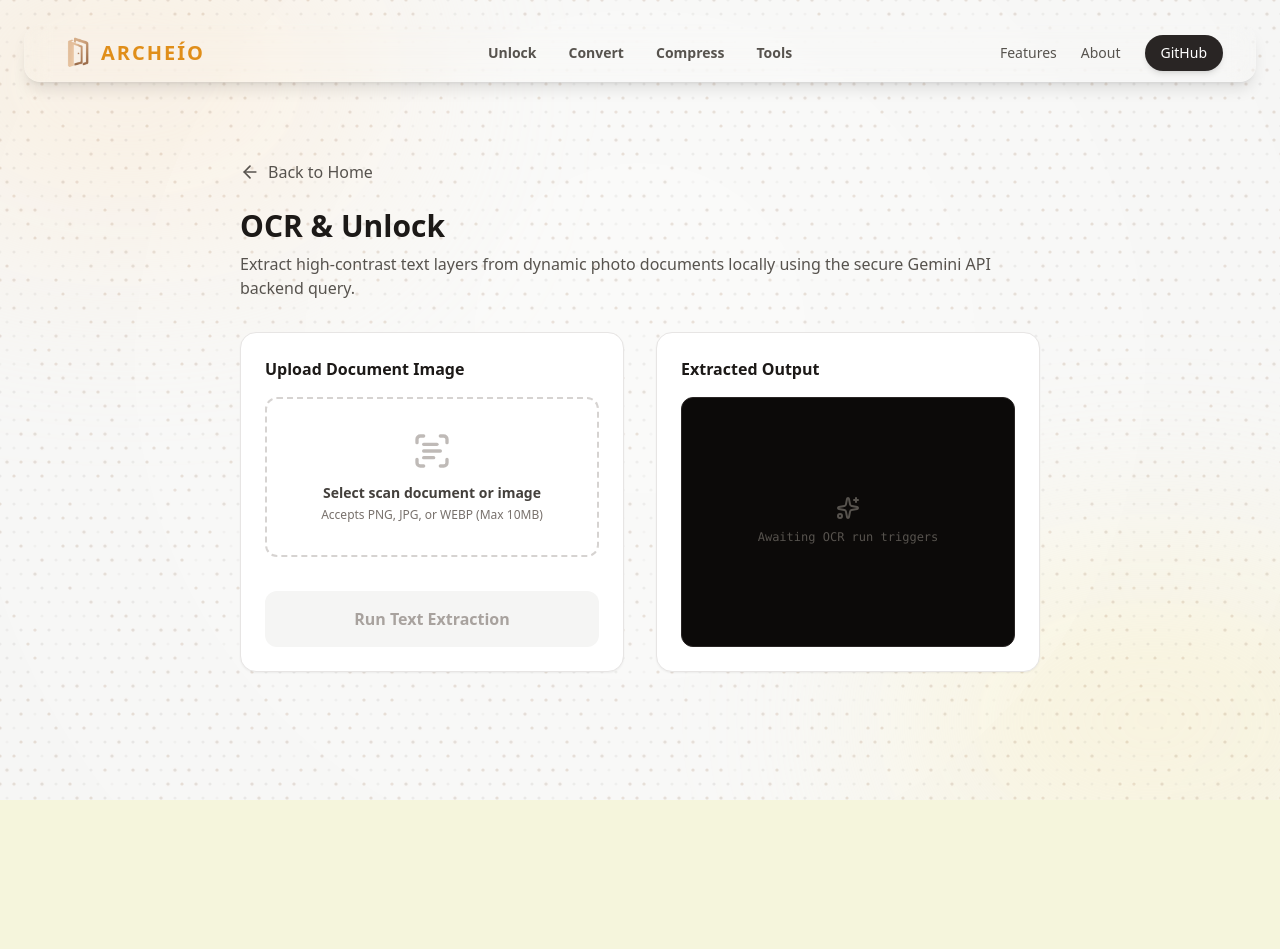
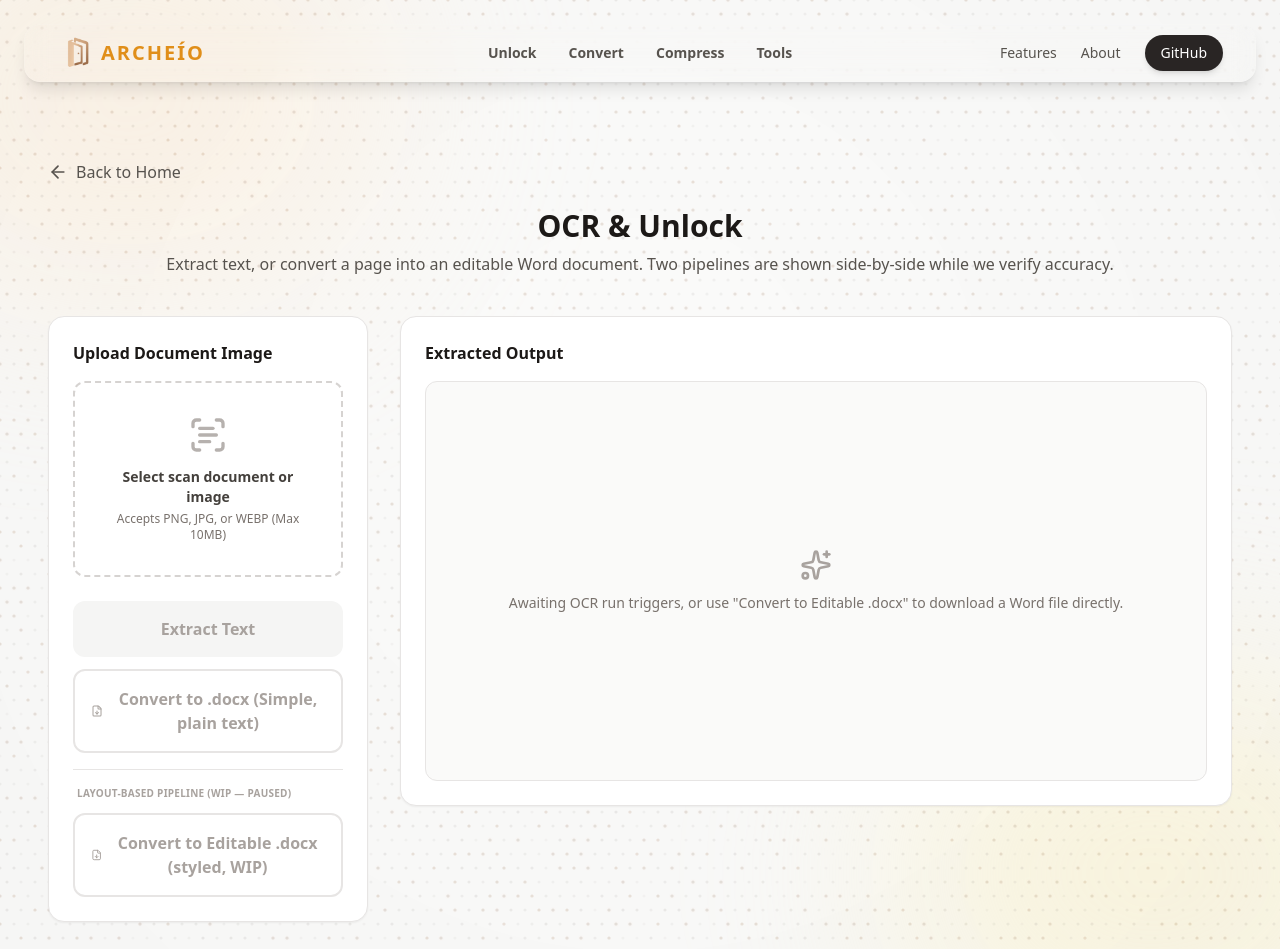
Before and after one commit to LimJiaTzer/Archeio, a React (Vite) app in the folder frontend/: page /ocr in a window 1280 px wide. Shown: the top 949 px of the page. Before the commit the page ends 800 px from the top, so only its background shows below. Built offline with nearby package versions, Linux system fonts and the light colour scheme; the HTML template or start-up script is replaced by a standard one; a web font is replaced by a local one; what @ffmpeg/ffmpeg would draw is missing.

Commit message:
Added CI testing for pdf editor. Added frontend base template for OCR

```diff
--- a/frontend/src/pages/Ocr.jsx
+++ b/frontend/src/pages/Ocr.jsx
@@ -1,12 +1,17 @@
 import React, { useState, useEffect } from 'react';
 import { Link } from 'react-router-dom';
-import { ArrowLeft, ScanText, Clipboard, Sparkles } from 'lucide-react';
+import { ArrowLeft, ScanText, Clipboard, Sparkles, FileDown } from 'lucide-react';
 import { getFileInfo } from '../lib/fileTypes'; // file types
 import Layout from '../components/Layout';
+import { API_URL } from '../config/api';
+
+
 export default function Ocr() {
   const [image, setImage] = useState(null);
   const [imagePreview, setImagePreview] = useState('');
-  const [loading, setLoading] = useState(false);
+  const [docxLoading, setDocxLoading] = useState(false);
+  const [simpleDocxLoading, setSimpleDocxLoading] = useState(false);
+  const [previewLoading, setPreviewLoading] = useState(false);
   const [text, setText] = useState('');
   const [error, setError] = useState('');
 
@@ -28,54 +33,114 @@ export default function Ocr() {
     }
   };
 
-  const runOcr = () => {
+  // New: full pipeline -> styled, editable .docx via the FastAPI backend.
+  // Sends the raw file (multipart), not base64 -- avoids the ~33% size
+  // bloat and matches how /convert/to-pdf already accepts files.
+  const runDocxConversion = async () => {
     if (!image) return;
-    setLoading(true);
+    setDocxLoading(true);
+    setError('');
+
+    try {
+      const formData = new FormData();
+      formData.append('file', image, image.name);
+
+      const response = await fetch(`${API_URL}/convert/image-to-docx`, {
+        method: 'POST',
+        body: formData,
+      });
+
+      if (!response.ok) {
+        const errData = await response.json().catch(() => ({}));
+        throw new Error(errData.detail || 'Document conversion failed.');
+      }
+
+      const blob = await response.blob();
+      const downloadUrl = URL.createObjectURL(blob);
+      const a = document.createElement('a');
+      a.href = downloadUrl;
+      const baseName = image.name.replace(/\.[^/.]+$/, '');
+      a.download = `${baseName}.docx`;
+      document.body.appendChild(a);
+      a.click();
+      a.remove();
+      URL.revokeObjectURL(downloadUrl);
+    } catch (err) {
+      console.error("Docx conversion failed:", err);
+      setError(err.message || "Network error: Failed to reach the document conversion API.");
+    } finally {
+      setDocxLoading(false);
+    }
+  };
+
+  // New: preview using the SIMPLIFIED pipeline (whole-page OCR, no
+  // layout model, no region cropping). This is the path we're now
+  // prioritizing while debugging ordering issues in the layout-based one.
+  const runOcrSimplePreview = async () => {
+    if (!image) return;
+    setPreviewLoading(true);
     setText('');
     setError('');
 
-    const reader = new FileReader();
-    reader.onload = async (e) => {
     try {
-        const fullBase64 = e.target?.result;
-        if (!fullBase64) {
-          throw new Error("Could not construct file buffer stream.");
-        }
+      const formData = new FormData();
+      formData.append('file', image, image.name);
 
-        const mimeType = image.type || 'image/jpeg';
-        const base64Data = fullBase64.split(',')[1];
-
-        const response = await fetch('/api/ocr', {
+      const response = await fetch(`${API_URL}/ocr/simple-preview`, {
         method: 'POST',
-          headers: {
-            'Content-Type': 'application/json',
-          },
-          body: JSON.stringify({
-            image: base64Data,
-            mimeType: mimeType,
-          }),
+        body: formData,
       });
 
       const data = await response.json();
       if (response.ok) {
         setText(data.text);
       } else {
-          setError(data.error || "An error occurred during character transcription.");
+        setError(data.detail || "An error occurred during simple OCR preview.");
       }
     } catch (err) {
-        console.error("OCR API controller communications failed:", err);
-        setError("Network error: Failed to communicate with Archeío API. Ensure your Gemini API Key is authorized in Settings > Secrets.");
+      console.error("Simple OCR preview request failed:", err);
+      setError("Network error: Failed to reach the simple OCR preview endpoint.");
     } finally {
-        setLoading(false);
+      setPreviewLoading(false);
     }
   };
 
-    reader.onerror = () => {
-      setError("Local file upload stream failed.");
-      setLoading(false);
-    };
+  // New: full docx download via the simplified pipeline.
+  const runSimpleDocxConversion = async () => {
+    if (!image) return;
+    setSimpleDocxLoading(true);
+    setError('');
 
-    reader.readAsDataURL(image);
+    try {
+      const formData = new FormData();
+      formData.append('file', image, image.name);
+
+      const response = await fetch(`${API_URL}/convert/simple-to-docx`, {
+        method: 'POST',
+        body: formData,
+      });
+
+      if (!response.ok) {
+        const errData = await response.json().catch(() => ({}));
+        throw new Error(errData.detail || 'Simple document conversion failed.');
+      }
+
+      const blob = await response.blob();
+      const downloadUrl = URL.createObjectURL(blob);
+      const a = document.createElement('a');
+      a.href = downloadUrl;
+      const baseName = image.name.replace(/\.[^/.]+$/, '');
+      a.download = `${baseName}_simple.docx`;
+      document.body.appendChild(a);
+      a.click();
+      a.remove();
+      URL.revokeObjectURL(downloadUrl);
+    } catch (err) {
+      console.error("Simple docx conversion failed:", err);
+      setError(err.message || "Network error: Failed to reach the simple document conversion API.");
+    } finally {
+      setSimpleDocxLoading(false);
+    }
   };
 
   const handleClear = () => {
@@ -85,21 +150,23 @@ export default function Ocr() {
     setError('');
   };
 
+  const busy = docxLoading || simpleDocxLoading || previewLoading;
+
   return (
     <Layout>
-        <main className="max-w-4xl mx-auto p-6 sm:p-12">
+        <main className="max-w-screen-xl mx-auto p-6 sm:p-12">
         <nav className="mb-6">
           <Link to="/" className="flex items-center gap-2 text-stone-600 hover:text-stone-900 transition-colors">
             <ArrowLeft className="w-5 h-5" />
             <span>Back to Home</span>
           </Link>
         </nav>
-        <div className="mb-8">
-          <h1 className="text-3xl font-extrabold text-stone-900 mb-2">OCR & Unlock</h1>
-          <p className="text-stone-600">Extract high-contrast text layers from dynamic photo documents locally using the secure Gemini API backend query.</p>
+        <div className="mb-10 text-center">
+          <h1 className="text-3xl font-extrabold text-stone-900 mb-2">OCR &amp; Unlock</h1>
+          <p className="text-stone-600">Extract text, or convert a page into an editable Word document. Two pipelines are shown side-by-side while we verify accuracy.</p>
         </div>
 
-        <div className="grid grid-cols-1 md:grid-cols-2 gap-8">
+        <div className="grid grid-cols-1 md:grid-cols-[320px_1fr] gap-8 items-start">
           <div className="bg-white p-6 rounded-2xl shadow-sm border border-stone-200 flex flex-col justify-between">
             <div>
               <h3 className="font-bold text-stone-900 mb-4">Upload Document Image</h3>
@@ -135,24 +202,73 @@ export default function Ocr() {
               )}
             </div>
 
+            <div className="flex flex-col gap-3 mt-6">
               <button
-              onClick={runOcr}
-              disabled={!image || loading}
-              className={`w-full mt-6 p-4 rounded-xl font-bold transition-all flex items-center justify-center gap-2 ${
-                image && !loading
+                onClick={runOcrSimplePreview}
+                disabled={!image || busy}
+                className={`w-full p-4 rounded-xl font-bold transition-all flex items-center justify-center gap-2 ${
+                  image && !busy
                     ? 'bg-orange-600 hover:bg-orange-700 text-white cursor-pointer active:scale-[0.98]'
                     : 'bg-stone-100 text-stone-400 cursor-not-allowed'
                 }`}
               >
-              {loading ? (
+                {previewLoading ? (
                   <>
                     <div className="w-4 h-4 rounded-full border-2 border-white border-t-transparent animate-spin"></div>
-                  <span>Running AI OCR...</span>
+                    <span>Running OCR...</span>
                   </>
                 ) : (
-                'Run Text Extraction'
+                  'Extract Text'
                 )}
               </button>
+
+              <button
+                onClick={runSimpleDocxConversion}
+                disabled={!image || busy}
+                className={`w-full p-4 rounded-xl font-bold transition-all flex items-center justify-center gap-2 border-2 ${
+                  image && !busy
+                    ? 'border-stone-800 text-stone-800 hover:bg-stone-100 cursor-pointer active:scale-[0.98]'
+                    : 'border-stone-200 text-stone-400 cursor-not-allowed'
+                }`}
+              >
+                {simpleDocxLoading ? (
+                  <>
+                    <div className="w-4 h-4 rounded-full border-2 border-stone-800 border-t-transparent animate-spin"></div>
+                    <span>Building simple document...</span>
+                  </>
+                ) : (
+                  <>
+                    <FileDown className="w-4 h-4" />
+                    <span>Convert to .docx (Simple, plain text)</span>
+                  </>
+                )}
+              </button>
+
+              <div className="h-px bg-stone-200 my-1" />
+              <p className="text-[10px] font-bold uppercase tracking-wide text-stone-400 px-1">Layout-based pipeline (WIP — paused)</p>
+
+              <button
+                onClick={runDocxConversion}
+                disabled={!image || busy}
+                className={`w-full p-4 rounded-xl font-bold transition-all flex items-center justify-center gap-2 border-2 ${
+                  image && !busy
+                    ? 'border-orange-600 text-orange-600 hover:bg-orange-50 cursor-pointer active:scale-[0.98]'
+                    : 'border-stone-200 text-stone-400 cursor-not-allowed'
+                }`}
+              >
+                {docxLoading ? (
+                  <>
+                    <div className="w-4 h-4 rounded-full border-2 border-orange-600 border-t-transparent animate-spin"></div>
+                    <span>Building document...</span>
+                  </>
+                ) : (
+                  <>
+                    <FileDown className="w-4 h-4" />
+                    <span>Convert to Editable .docx (styled, WIP)</span>
+                  </>
+                )}
+              </button>
+            </div>
           </div>
 
           <div className="bg-white p-6 rounded-2xl shadow-sm border border-stone-200 flex flex-col">
@@ -168,23 +284,32 @@ export default function Ocr() {
               )}
             </div>
 
-            <div className="flex-1 min-h-[250px] bg-stone-950 text-emerald-400 font-mono p-4 rounded-xl text-xs overflow-auto leading-relaxed border border-stone-800">
-              {loading ? (
-                <div className="flex flex-col items-center justify-center h-full gap-3 text-center">
-                  <div className="w-6 h-6 rounded-full border-2 border-emerald-400 border-t-transparent animate-spin"></div>
-                  <span className="text-stone-400">Transcribing pixel arrays via Gemini 3.5 Flash...</span>
+            <div className="flex-1 min-h-[400px] bg-stone-50 p-4 rounded-xl overflow-auto border border-stone-200 flex flex-col">
+              {previewLoading ? (
+                <div className="flex flex-col items-center justify-center flex-grow gap-3 text-center py-12">
+                  <div className="w-8 h-8 rounded-full border-4 border-orange-600 border-t-transparent animate-spin"></div>
+                  <span className="text-stone-500 font-medium text-sm">Running OCR (whole-page PaddleOCR)...</span>
                 </div>
               ) : error ? (
-                <div className="text-rose-400 p-2 text-center h-full flex flex-col justify-center items-center">
-                  <p className="font-bold mb-2">Extraction Error</p>
-                  <p className="text-xs text-rose-300/80 leading-normal max-w-xs">{error}</p>
+                <div className="text-red-500 p-6 text-center flex-grow flex flex-col justify-center items-center py-12">
+                  <p className="font-bold mb-2 text-sm">Extraction Error</p>
+                  <p className="text-xs text-stone-600 leading-normal max-w-xs">{error}</p>
                 </div>
               ) : text ? (
-                <pre className="whitespace-pre-wrap selection:bg-stone-700 selection:text-white">{text}</pre>
+                <div className="bg-white border border-stone-200/80 shadow-md rounded-lg p-8 flex-1 min-h-[350px] text-stone-800 font-sans relative select-text">
+                  {text.split('\n').map((paragraph, index) => {
+                    if (!paragraph.trim()) return <div key={index} className="h-4" />;
+                    return (
+                      <p key={index} className="mb-3 text-sm leading-relaxed text-stone-700 font-normal">
+                        {paragraph}
+                      </p>
+                    );
+                  })}
+                </div>
               ) : (
-                <div className="text-stone-600 flex flex-col items-center justify-center h-full text-center">
-                  <Sparkles className="w-6 h-6 mb-2 text-stone-600" />
-                  <p>Awaiting OCR run triggers</p>
+                <div className="text-stone-500 flex flex-col items-center justify-center flex-grow text-center py-12">
+                  <Sparkles className="w-8 h-8 mb-3 text-stone-400" />
+                  <p className="text-sm font-medium">Awaiting OCR run triggers, or use "Convert to Editable .docx" to download a Word file directly.</p>
                 </div>
               )}
             </div>
--- a/frontend/src/services/pdfEditorService.js
+++ b/frontend/src/services/pdfEditorService.js
@@ -7,7 +7,7 @@ import { PDFDocument, degrees } from 'pdf-lib';
  * @param {string} dataUrl
  * @returns {ArrayBuffer}
  */
-const dataUrlToArrayBuffer = (dataUrl) => {
+export const dataUrlToArrayBuffer = (dataUrl) => {
   const base64 = dataUrl.split(',')[1];
   const binaryString = window.atob(base64);
   const len = binaryString.length;
```
Also changed, not shown: 2 other files (tests, documents, lock files or other folders). Lines whose indentation alone changed are shown as unchanged.
